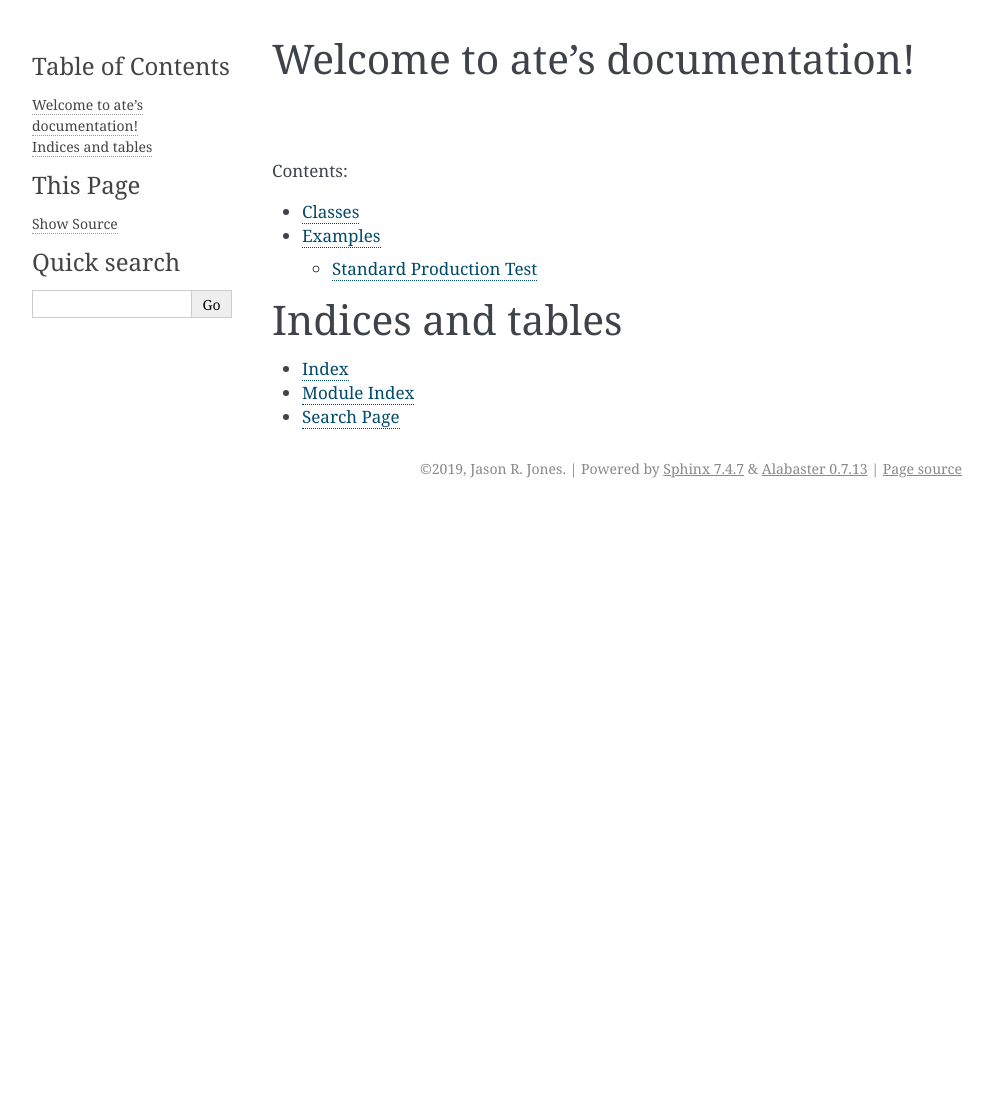
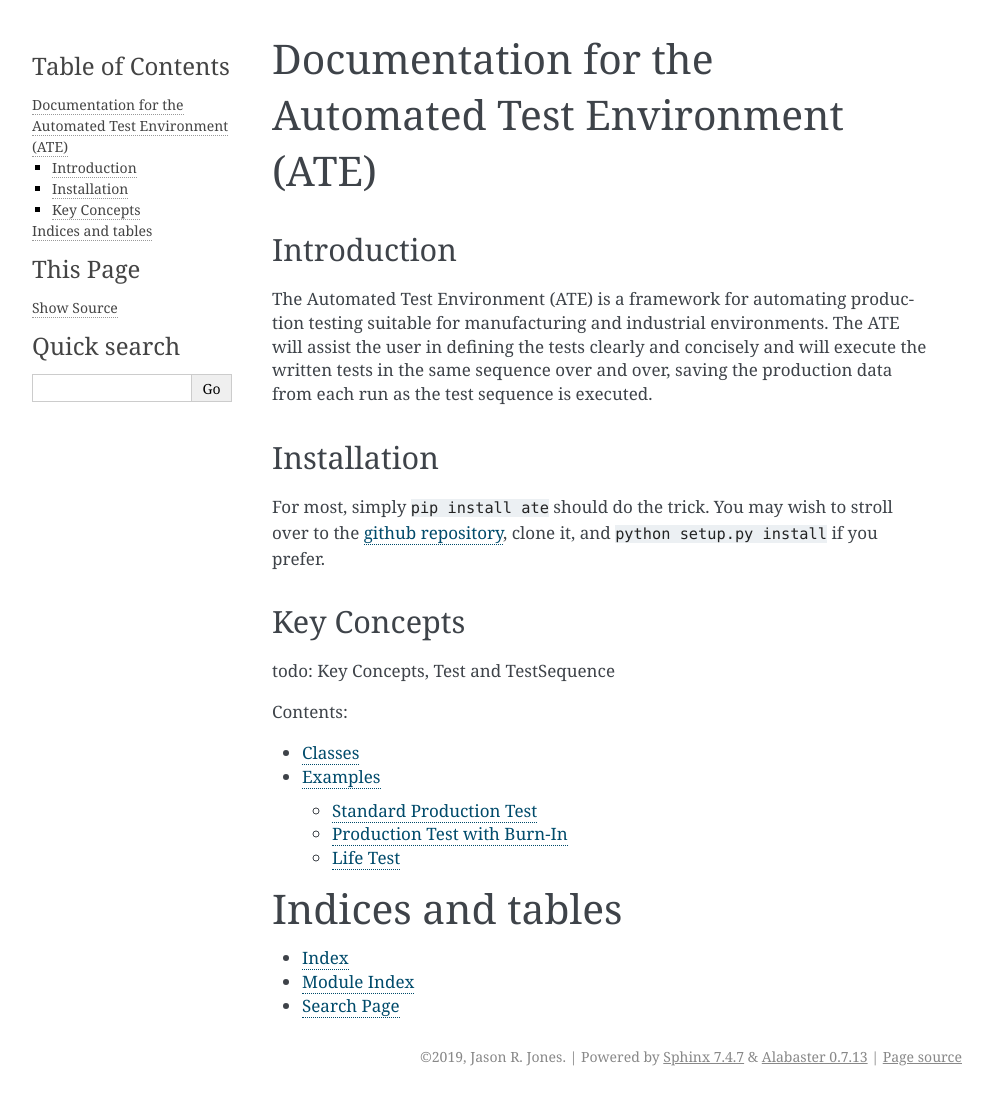
Before and after one commit to slightlynybbled/mats, a Sphinx documentation site: the page built from docs/source/index.rst, in a window 1280 px wide. Shown: the whole page, without its empty margins (148-1141 px from the left). Built offline with Sphinx 7.4.7, drawn with Linux system fonts in a browser that asks for light colours; before the commit the page ends 900 px from its top, so only the background shows below that.

Commit message:
Expanding on the rough outline of the documentation

```diff
--- a/docs/source/conf.py
+++ b/docs/source/conf.py
@@ -19,7 +19,7 @@ sys.path.insert(0, os.path.abspath('../../'))
 
 # -- Project information -----------------------------------------------------
 
-project = 'ate'
+project = 'Automated Test Environment'
 copyright = '2019, Jason R. Jones'
 author = 'Jason R. Jones'
 
--- a/docs/source/index.rst
+++ b/docs/source/index.rst
@@ -3,8 +3,27 @@
    You can adapt this file completely to your liking, but it should at least
    contain the root `toctree` directive.
 
-Welcome to ate's documentation!
-===============================
+Documentation for the Automated Test Environment (ATE)
+========================================================
+
+Introduction
+--------------
+
+The Automated Test Environment (ATE) is a framework for automating production testing suitable for manufacturing and
+industrial environments.  The ATE will assist the user in defining the tests clearly and concisely and will execute the
+written tests in the same sequence over and over, saving the production data from each run as the test sequence
+is executed.
+
+Installation
+--------------
+
+For most, simply ``pip install ate`` should do the trick.  You may wish to stroll over to the
+`github repository <https://github.com/slightlynybbled/ate>`_, clone it, and ``python setup.py install`` if you prefer.
+
+Key Concepts
+------------
+
+todo: Key Concepts, Test and TestSequence
 
 .. toctree::
    :maxdepth: 2
@@ -13,7 +32,6 @@ Welcome to ate's documentation!
    pages/classes
    pages/examples
 
-
 Indices and tables
 ==================
 
--- a/docs/source/pages/examples.rst
+++ b/docs/source/pages/examples.rst
@@ -7,3 +7,13 @@ Standard Production Test
 The standard production test consists of running the same test consistently
 
 todo: add examples!
+
+Production Test with Burn-In
+-----------------------------
+
+todo: add test with burn-in
+
+Life Test
+-----------------
+
+todo: add test that simulates on-off cycles
```
